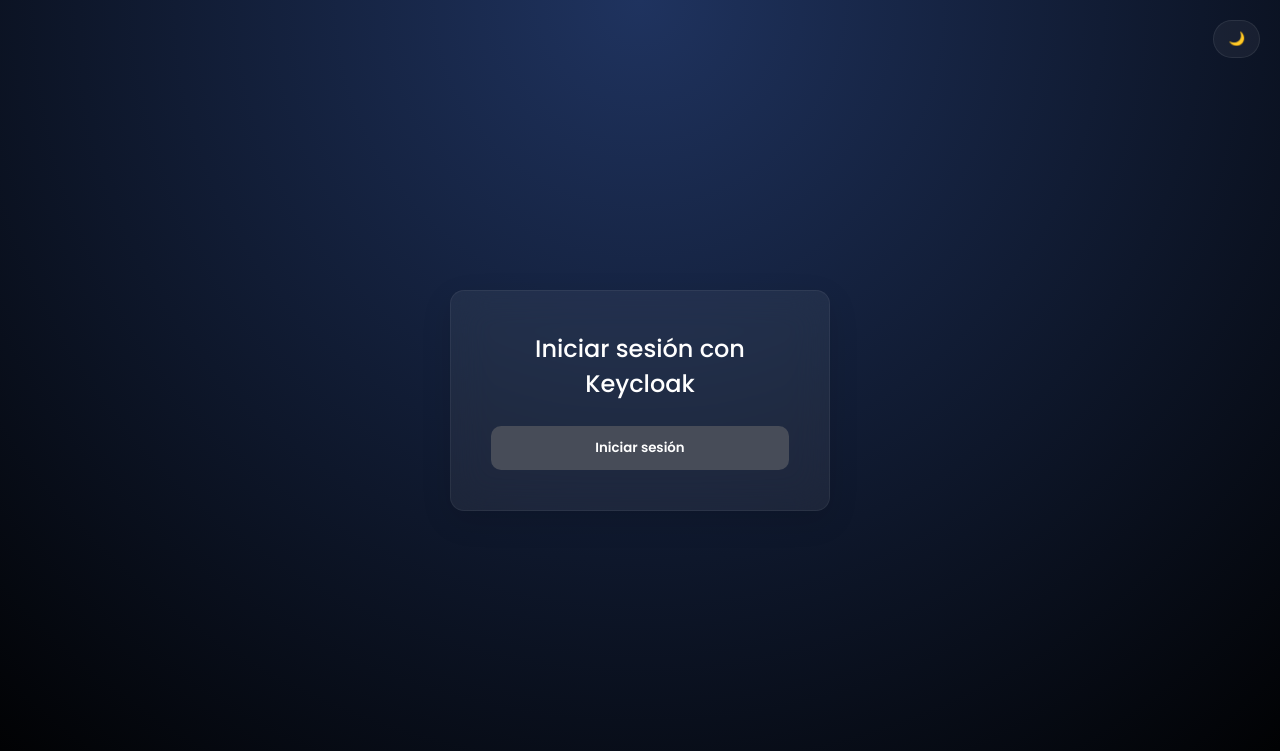
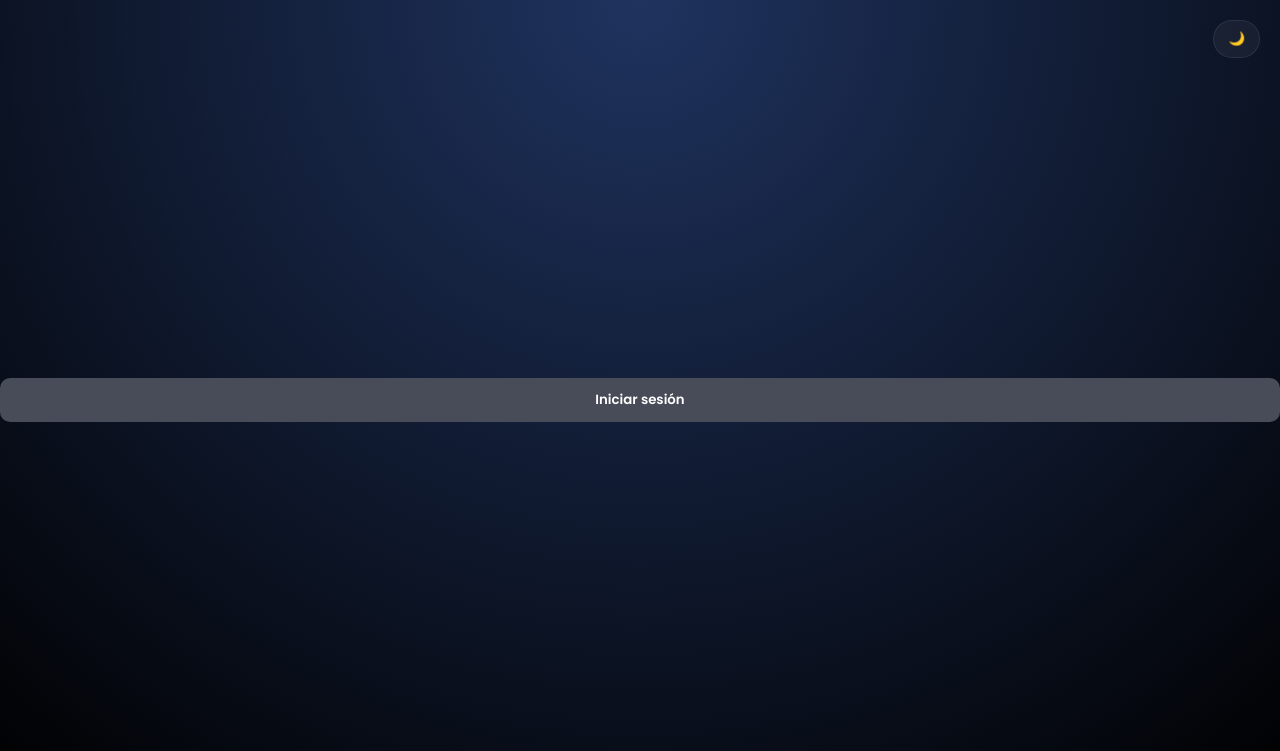
Before and after one commit to Fbyg/main, a Flask app: page / in a window 1280 px wide. Shown: the top 751 px of the page. Run offline with Flask 3, Linux system fonts and the light colour scheme.

Commit message:
Add files via upload

```diff
--- a/Nueva carpeta/app/templates/login.html
+++ b/Nueva carpeta/app/templates/login.html
@@ -109,10 +109,9 @@
 <body>
 
     <button id="themeToggle" class="theme-btn">🌙</button>
-    <div class="login-box">
-        <h2>Iniciar sesión con Keycloak</h2>
-        <button class="boton-elegante" onclick="keycloak.login()">Iniciar sesión</button>
-    </div>
+    <button class="boton-elegante" onclick="window.location.href='http://10.10.88.5:5000/login'">
+        Iniciar sesión
+    </button>
     <script>
         const btn = document.getElementById("themeToggle");
         btn.addEventListener("click", () => {
```
